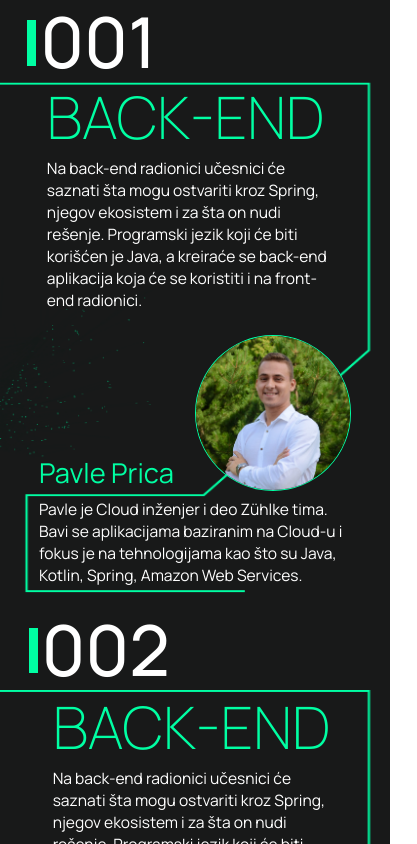
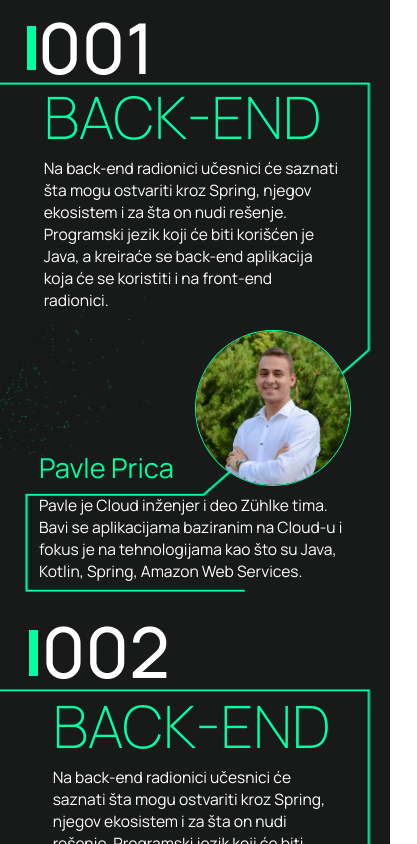
Before and after one commit to Nikola787/hzs-5.0, a React (Create React App) app: page /#/ in a window 390 px wide. Shown: the top 844 px of the page, 417 px wide, since content can reach past the window. Built offline with nearby package versions, Linux system fonts and the light colour scheme.

Commit message:
gotovo sve

```diff
--- a/src/components/radionice/radionice.css
+++ b/src/components/radionice/radionice.css
@@ -179,7 +179,7 @@
   .radionica1-container {
     flex-direction: column;
     align-items: flex-start;
-    margin-top: 0;
+    margin-top: 5%;
   }
   .radionica2-container {
     flex-direction: column-reverse;
@@ -187,14 +187,14 @@
   }
 
   .radionica1-levo-container {
-    width: 100%;
+    max-width: 100%;
     margin-left: 0;
     margin-left: 7%;
   }
   .radionica1-desno-container {
     width: 100%;
     align-items: center;
-    margin-top: 6%;
+    margin-top: 5%;
   }
   .radionica2-levo-container {
     max-width: 80%;
@@ -239,26 +239,26 @@
     border-left: 2.5vw #00ffa3 solid;
     font-size: 18vw;
     padding-left: 1%;
-    margin-top: 10%;
+    margin-top: 12%;
     line-height: 60%;
   }
   .radionica1-levo-container .naziv-radionice {
     white-space: nowrap;
     font-size: 15vw;
-    padding-top: 3%;
-    padding-left: 5%;
+    padding-top: 5%;
+    padding-left: 12%;
   }
   .radionica2-desno-container .naziv-radionice {
     white-space: nowrap;
     font-size: 15vw;
-    padding-top: 4%;
+    padding-top: 3%;
   }
 
   .radionica1-levo-container .radionica-opis {
     text-align: start;
     font-size: 4vw;
     width: 80vw;
-    padding-left: 5%;
+    padding-left: 12%;
   }
   .radionica2-desno-container .radionica-opis {
     font-size: 4vw;
```
